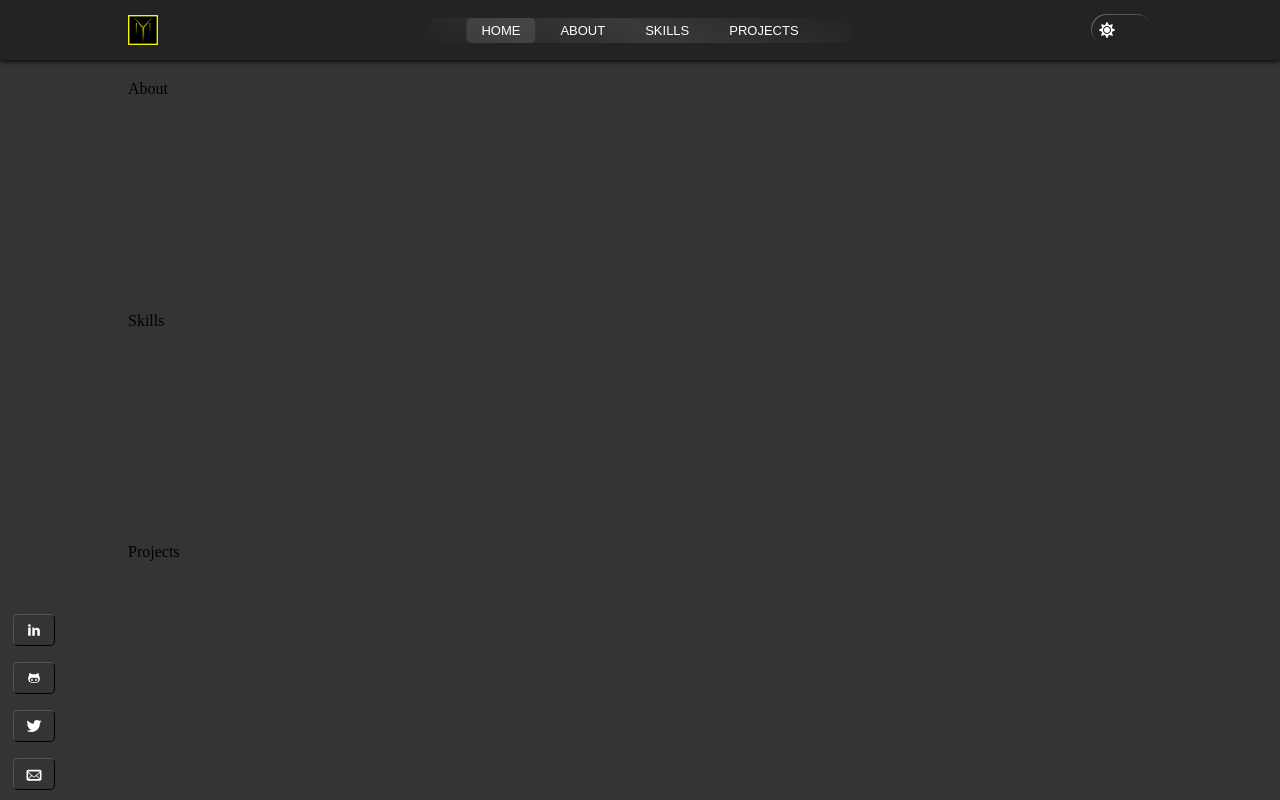
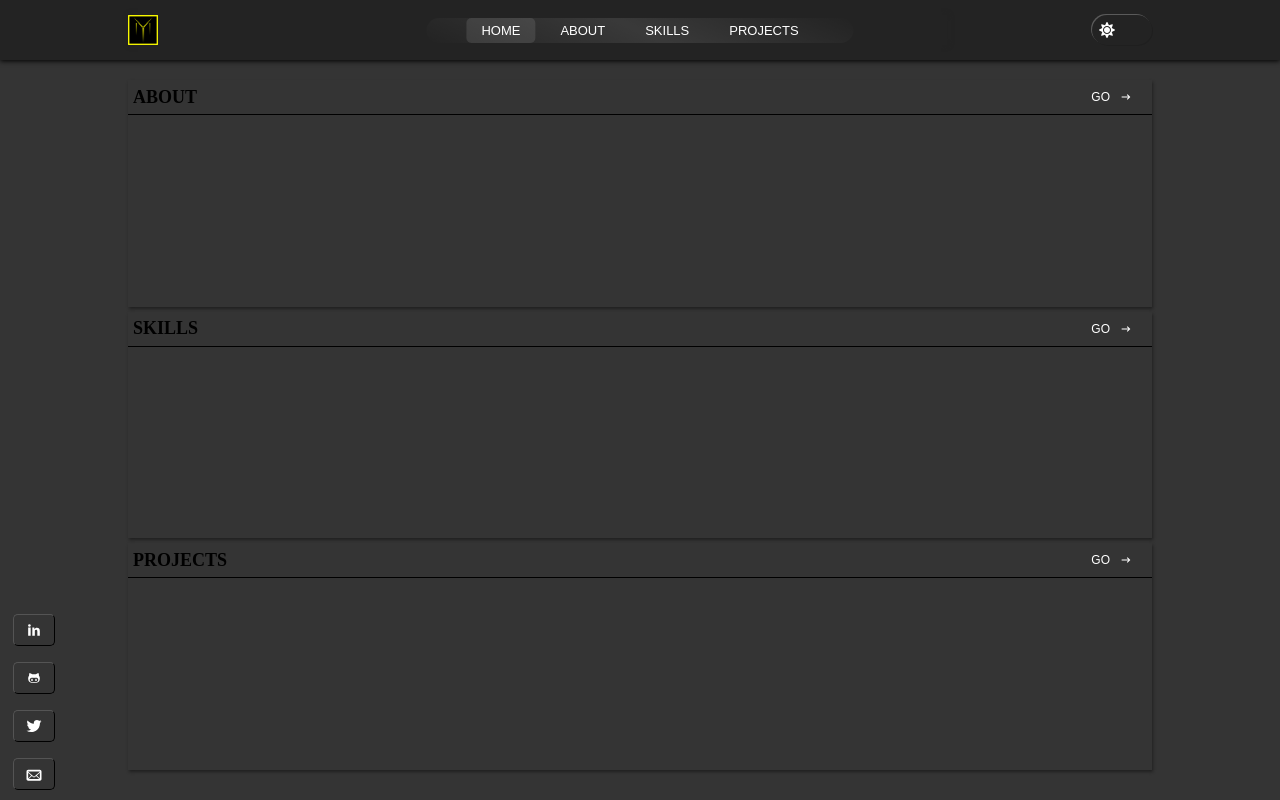
Before and after one commit to Yellow-May/portfolio-2021, a React (Create React App) app: page / in a window 1280 px wide. Built offline with nearby package versions, Linux system fonts and the light colour scheme.

Commit message:
Home Page Structure Completed

```diff
--- a/src/components/pages/Home/index.tsx
+++ b/src/components/pages/Home/index.tsx
@@ -1,13 +1,37 @@
 import React from "react";
-import Styled from "./styled";
+import StyledContainer, { Section } from "./styled";
+import Button from "../../../styles/components/Button";
+import { CgArrowRight } from "react-icons/cg";
 
 const Home = () => {
 	return (
-		<Styled as='main'>
-			<section>About</section>
-			<section>Skills</section>
-			<section>Projects</section>
-		</Styled>
+		<StyledContainer as='main'>
+			<Section.Wrapper>
+				<Section.Header>
+					<h1>About</h1>
+					<Button variant='link'>
+						Go <CgArrowRight />
+					</Button>
+				</Section.Header>
+				<Section.Content></Section.Content>
+			</Section.Wrapper>
+			<Section.Wrapper>
+				<Section.Header>
+					<h1>Skills</h1>
+					<Button variant='link'>
+						Go <CgArrowRight />
+					</Button>
+				</Section.Header>
+			</Section.Wrapper>
+			<Section.Wrapper>
+				<Section.Header>
+					<h1>Projects</h1>
+					<Button variant='link'>
+						Go <CgArrowRight />
+					</Button>
+				</Section.Header>
+			</Section.Wrapper>
+		</StyledContainer>
 	);
 };
 
--- a/src/components/pages/Home/styled.ts
+++ b/src/components/pages/Home/styled.ts
@@ -1,6 +1,37 @@
 import styled from "styled-components";
 
 import Container from "../../../styles/components/Container";
+
+export const Section = {
+	Wrapper: styled.section({
+		boxShadow: "1px 2px 3px rgba(0,0,0,0.4)",
+		overflowX: "hidden",
+	}),
+
+	Header: styled.header({
+		display: "flex",
+		justifyContent: "space-between",
+		alignItems: "center",
+		padding: 5,
+		borderBottom: "thin solid",
+
+		h1: {
+			fontSize: 18,
+			textTransform: "uppercase",
+		},
+
+		button: {
+			fontSize: 12,
+		},
+	}),
+
+	Content: styled.div({
+		height: "78%",
+		overflowX: "scroll",
+		padding: "5px 0",
+		paddingLeft: 5,
+	}),
+};
 
 export default styled(Container)(_props => ({
 	display: "grid",
@@ -8,6 +39,7 @@ export default styled(Container)(_props => ({
 	gap: 20,
 	paddingTop: 20,
 	paddingBottom: 10,
+	position: "relative",
 
 	"@media (min-width: 640px)": {
 		gap: 5,
--- a/src/styles/components/Button/styled.ts
+++ b/src/styles/components/Button/styled.ts
@@ -22,6 +22,7 @@ export default styled.button<StyledButtonProps>(props => ({
 
 	display: "flex",
 	alignItems: "center",
+	gap: 10,
 
 	"&:hover": {
 		background: "rgba(217, 217, 217, 0.125)",
--- a/src/styles/components/NavBar.ts
+++ b/src/styles/components/NavBar.ts
@@ -49,6 +49,7 @@ interface StyledNavBarProps {
 
 export default styled.div<StyledNavBarProps>(props => ({
 	position: "fixed",
+	zIndex: 1,
 	top: 0,
 	left: props.mobInView ? 0 : "-100%",
 	width: "80%",
@@ -69,7 +70,6 @@ export default styled.div<StyledNavBarProps>(props => ({
 
 	"@media (min-width: 640px)": {
 		position: "static",
-		zIndex: 0,
 		paddingTop: 0,
 		background: "transparent",
 		flexDirection: "row",
--- a/src/styles/global.ts
+++ b/src/styles/global.ts
@@ -8,7 +8,6 @@ export default createGlobalStyle(_props => ({
 	},
 
 	body: {
-		// position: "relative",
 		backgroundColor: "rgba(52, 52, 52, 1)",
 
 		"#root": {
@@ -18,7 +17,6 @@ export default createGlobalStyle(_props => ({
 		main: {
 			minHeight: "90vh",
 			position: "relative",
-			zIndex: -2,
 			display: "flex",
 		},
 	},
```
